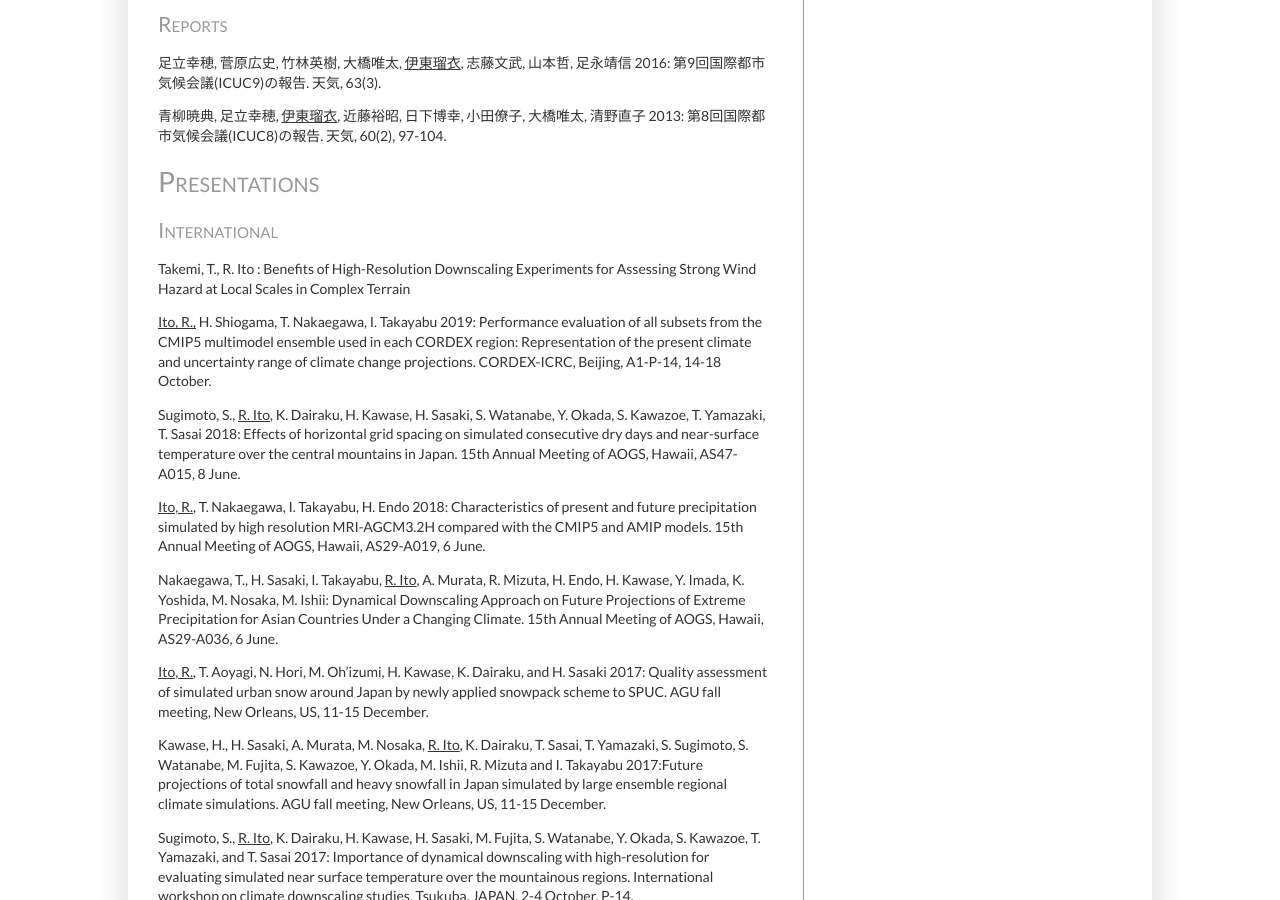
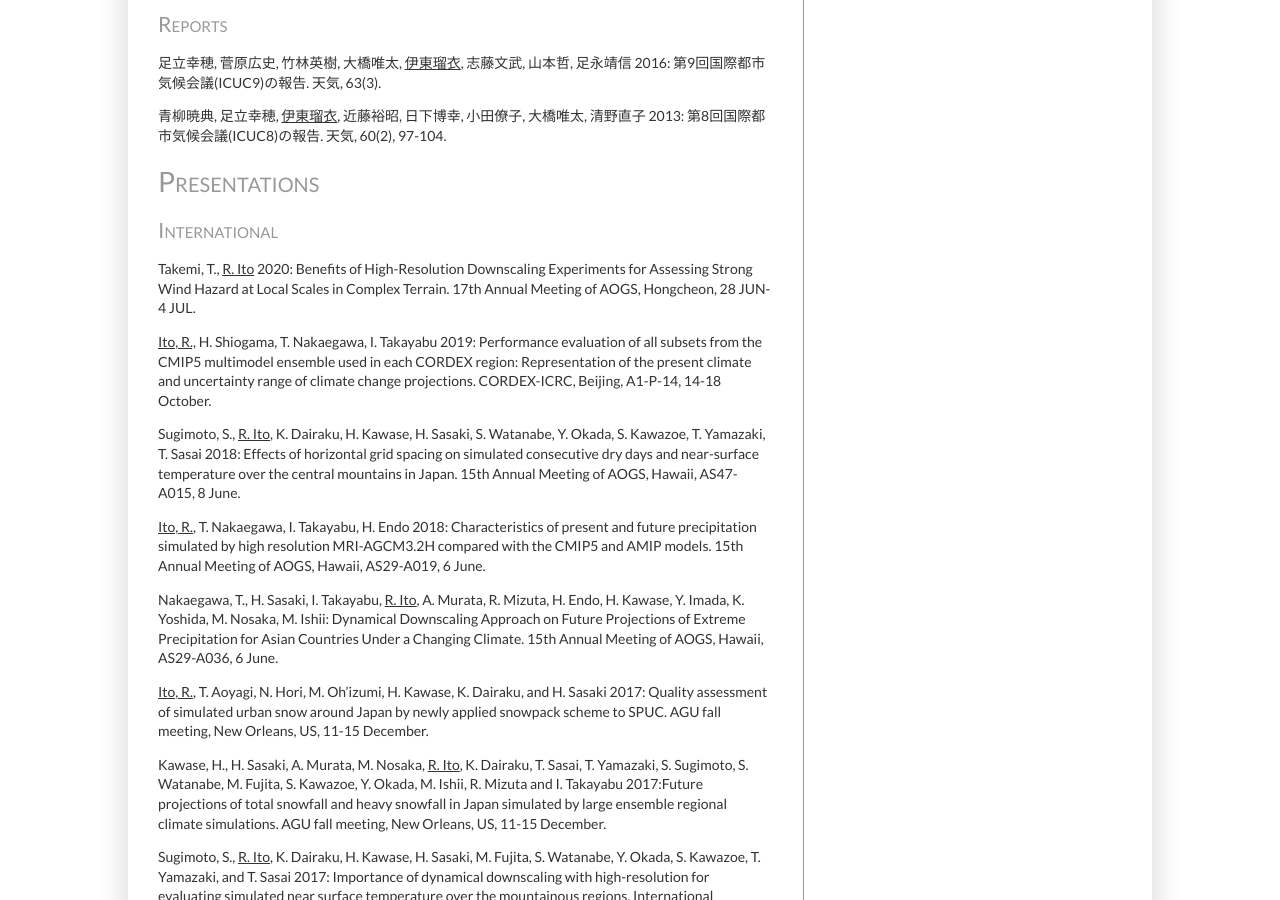
Before and after one commit to rui-climbiz/rui-climbiz.github.io, a Jekyll site: the page built from publications.html, in a window 1280 px wide and 900 px high, scrolled down 2021 px. Built offline with Jekyll 4.4.1, drawn with Linux system fonts in a browser that asks for light colours.

Commit message:
Update publications.html

```diff
--- a/publications.html
+++ b/publications.html
@@ -37,7 +37,7 @@
 <p>青柳暁典, 足立幸穂, <u>伊東瑠衣</u>, 近藤裕昭, 日下博幸, 小田僚子, 大橋唯太, 清野直子 2013: 第8回国際都市気候会議(ICUC8)の報告. 天気, 60(2), 97-104.</p>
 <h1>Presentations</h1>
 <h2>International</h2>
-<p>Takemi, T., R. Ito : Benefits of High-Resolution Downscaling Experiments for Assessing Strong Wind Hazard at Local Scales in Complex Terrain</p>
+<p>Takemi, T., <u>R. Ito</u> 2020: Benefits of High-Resolution Downscaling Experiments for Assessing Strong Wind Hazard at Local Scales in Complex Terrain. 17th Annual Meeting of AOGS, Hongcheon, 28 JUN-4 JUL.</p>
 <p><u>Ito, R.,</u> H. Shiogama, T. Nakaegawa, I. Takayabu 2019: Performance evaluation of all subsets from the CMIP5 multimodel ensemble used in each CORDEX region: Representation of the present climate and uncertainty range of climate change projections. CORDEX-ICRC, Beijing, A1-P-14, 14-18 October.</p>
 <p>Sugimoto, S., <u>R. Ito</u>, K. Dairaku, H. Kawase, H. Sasaki, S. Watanabe, Y. Okada, S. Kawazoe, T. Yamazaki, T. Sasai 2018: Effects of horizontal grid spacing on simulated consecutive dry days and near-surface temperature over the central mountains in Japan. 15th Annual Meeting of AOGS, Hawaii, AS47-A015, 8 June.</p>
 <p><u>Ito, R.</u>, T. Nakaegawa, I. Takayabu, H. Endo 2018: Characteristics of present and future precipitation simulated by high resolution MRI-AGCM3.2H compared with the CMIP5 and AMIP models. 15th Annual Meeting of AOGS, Hawaii, AS29-A019, 6 June.</p>
```
